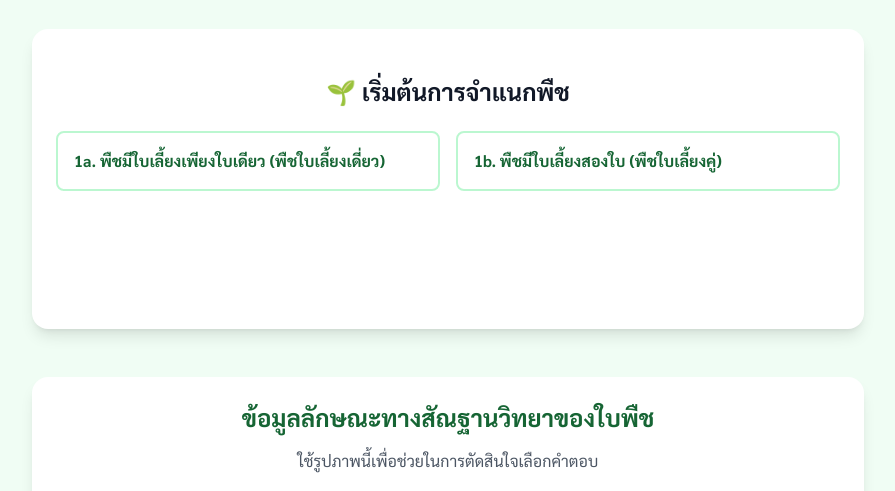
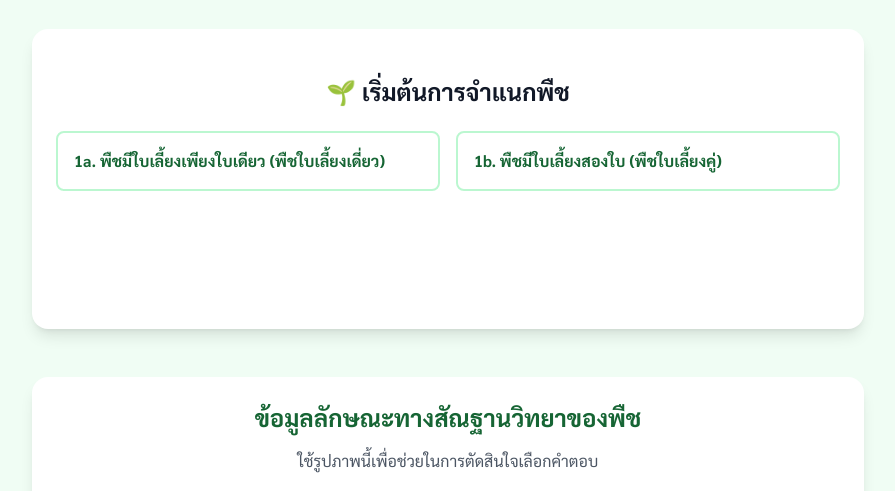
Before and after one commit to tonyangdesign/dichotomous-key, a plain HTML site: page index.html in a window 1280 px wide. Shown: the part 103-594 px from the top of the page, without its empty margins (192-1087 px from the left). Drawn offline with nearby package versions, Linux system fonts and the light colour scheme.

Commit message:
Update index.html

```diff
--- a/index.html
+++ b/index.html
@@ -61,7 +61,7 @@
 
         <!-- Leaf Morphology Section -->
         <section id="morphology" class="mt-12 bg-white p-6 rounded-2xl shadow-lg">
-            <h2 class="text-2xl font-bold text-green-800 mb-4 text-center">ข้อมูลลักษณะทางสัณฐานวิทยาของใบพืช</h2>
+            <h2 class="text-2xl font-bold text-green-800 mb-4 text-center">ข้อมูลลักษณะทางสัณฐานวิทยาของพืช</h2>
             <p class="text-center text-gray-600 mb-6">ใช้รูปภาพนี้เพื่อช่วยในการตัดสินใจเลือกคำตอบ</p>
             <div class="flex justify-center">
                 <img src="https://lh3.googleusercontent.com/d/1311TdIBBg7ktzeHaAcvz0MDN0CIviqQb" alt="ข้อมูลพรรณไม้" class="rounded-lg shadow-md max-w-full h-auto">
```
